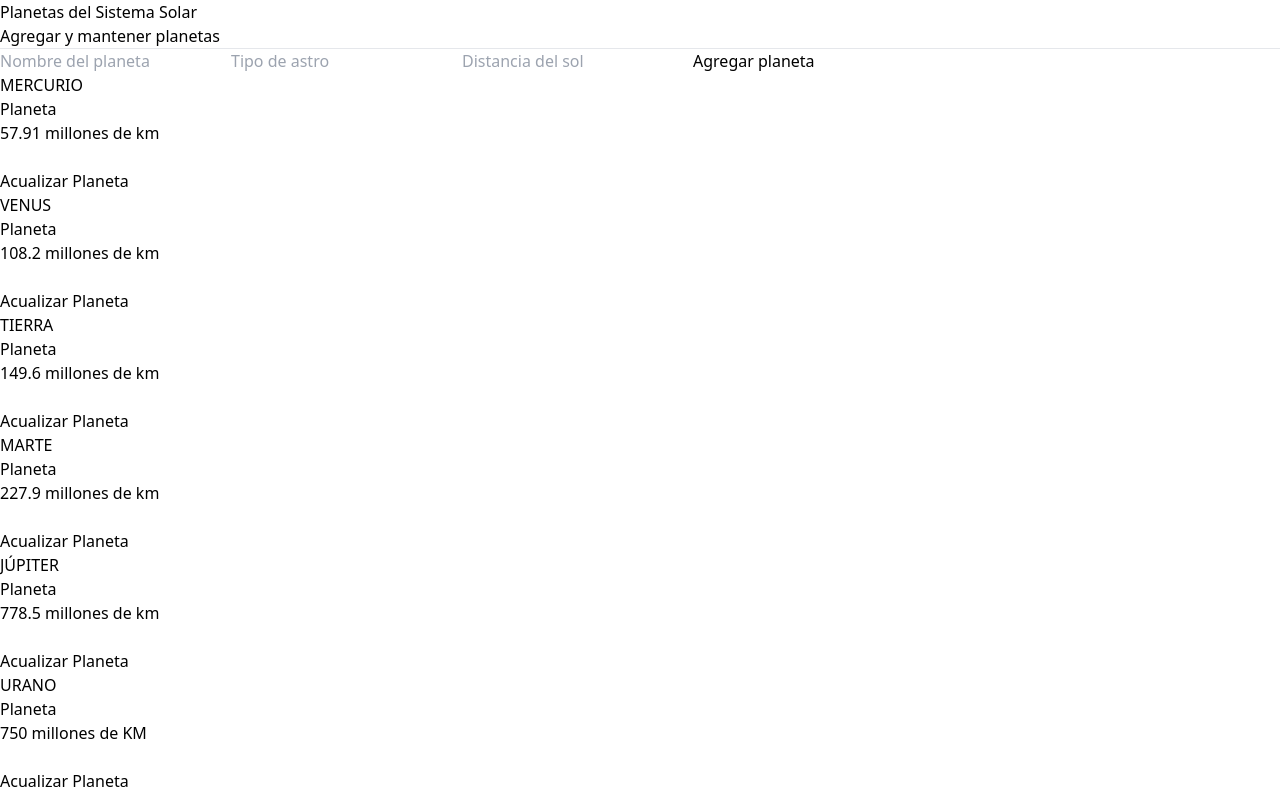
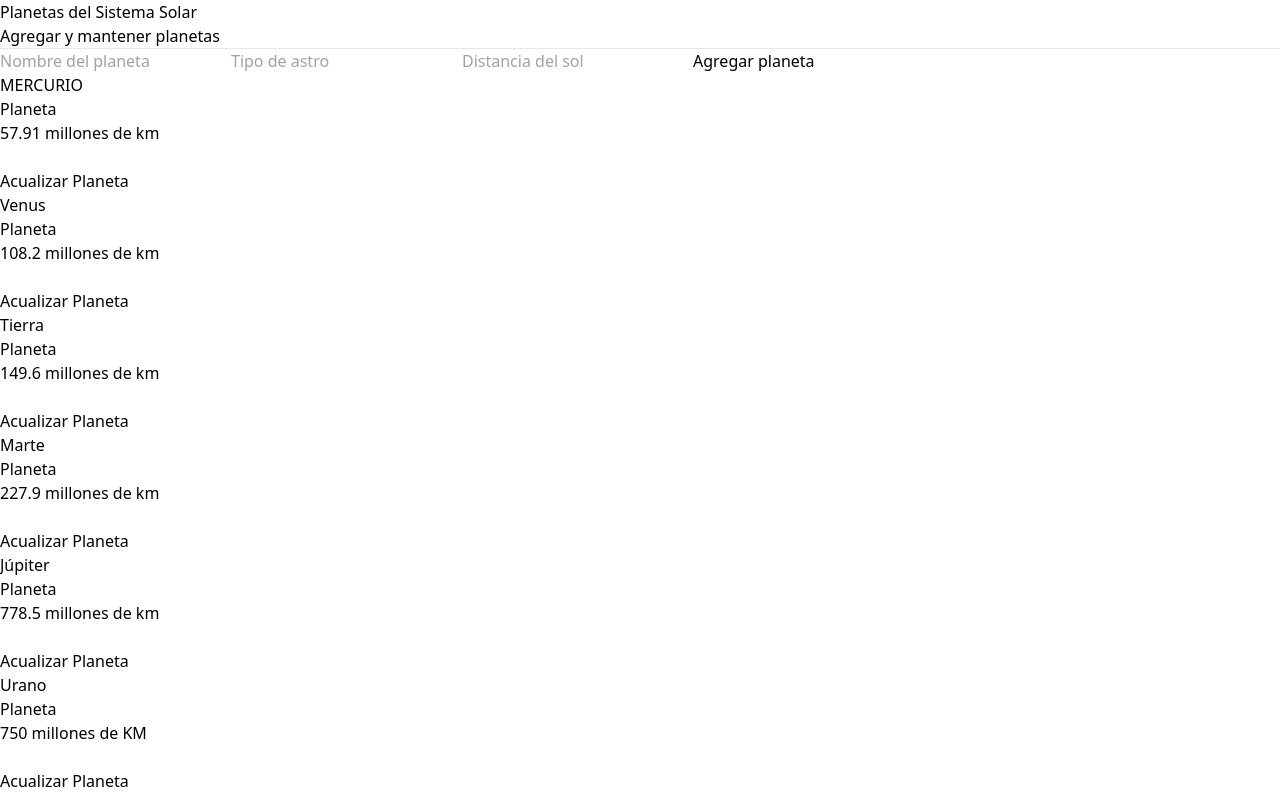
Before and after one commit to CarlosAriasLK/React19Hooks, a React (Vite) app: page / in a window 1280 px wide. Built offline with nearby package versions, Linux system fonts and the light colour scheme; data requests are answered from the project's data file.

Commit message:
final commit

```diff
--- a/data/data.json
+++ b/data/data.json
@@ -8,31 +8,31 @@
     },
     {
       "id": "d4e5f6",
-      "name": "VENUS",
+      "name": "Venus",
       "type": "Planeta",
       "distanceFromSun": "108.2 millones de km"
     },
     {
       "id": "g7h8i9",
-      "name": "TIERRA",
+      "name": "Tierra",
       "type": "Planeta",
       "distanceFromSun": "149.6 millones de km"
     },
     {
       "id": "j0k1l2",
-      "name": "MARTE",
+      "name": "Marte",
       "type": "Planeta",
       "distanceFromSun": "227.9 millones de km"
     },
     {
       "id": "m3n4o5",
-      "name": "JÚPITER",
+      "name": "Júpiter",
       "type": "Planeta",
       "distanceFromSun": "778.5 millones de km"
     },
     {
       "id": "01ab",
-      "name": "URANO",
+      "name": "Urano",
       "type": "Planeta",
       "distanceFromSun": "750 millones de KM"
     }
--- a/src/actions/update-planet.action.ts
+++ b/src/actions/update-planet.action.ts
@@ -4,7 +4,6 @@ import type { Planet } from "../interfaces/planet.interface";
 export const updatePlanetAction = async( planet: Planet ) => {
 
     try {
-
         const response = await planetsApi.patch<Planet>(`/${ planet.id }`, planet);
         console.log('Planeta actualizado!');
         return response.data;
--- a/src/pages/ui/PlanetList.tsx
+++ b/src/pages/ui/PlanetList.tsx
@@ -1,4 +1,4 @@
-import { useOptimistic } from 'react';
+import { useOptimistic, useTransition } from 'react';
 import { Planet } from '../../interfaces/planet.interface';
 import { updatePlanetAction } from '../../actions/update-planet.action';
 
@@ -7,6 +7,8 @@ interface Props {
 }
 
 export const PlanetList = ({ planets }: Props) => {
+
+  const [ isPending, startTransition ] = useTransition();
 
   const [optimisticPlanets, setOptimisticPlanets] = useOptimistic(
     planets,
@@ -20,11 +22,23 @@ export const PlanetList = ({ planets }: Props) => {
 
    const handleUpdatePlanet = async(planet: Planet) => {
 
-    planet.name = planet.name.toUpperCase();
-    setOptimisticPlanets( planet );
-    const updatedPlanet = await updatePlanetAction( planet );
+     startTransition( async() => {
+       const data = {
+        ...planet,
+        name: planet.name.toUpperCase()
+      }
 
+      try {
+        setOptimisticPlanets( data );
+        const updatedPlanet = await updatePlanetAction( data );
+        setOptimisticPlanets( updatedPlanet );
 
+      } catch (error) {
+        console.log(error);
+        setOptimisticPlanets( planet );
+      }
+
+    });
   }
 
 
@@ -37,11 +51,13 @@ export const PlanetList = ({ planets }: Props) => {
           <p className="text-gray-700">{planet.distanceFromSun}</p>
 
           <br />
-          <button onClick={ () => handleUpdatePlanet( planet ) } className="bg-blue-500 text-white p-2 rounded w-full">
+          <button
+            onClick={ () => handleUpdatePlanet( planet ) }
+            className="bg-blue-500 disabled:bg-gray-500 text-white p-2 rounded w-full"
+            disabled={ isPending }
+          >
             Acualizar Planeta
           </button>
-
-
         </div>
       ))}
     </div>
```
